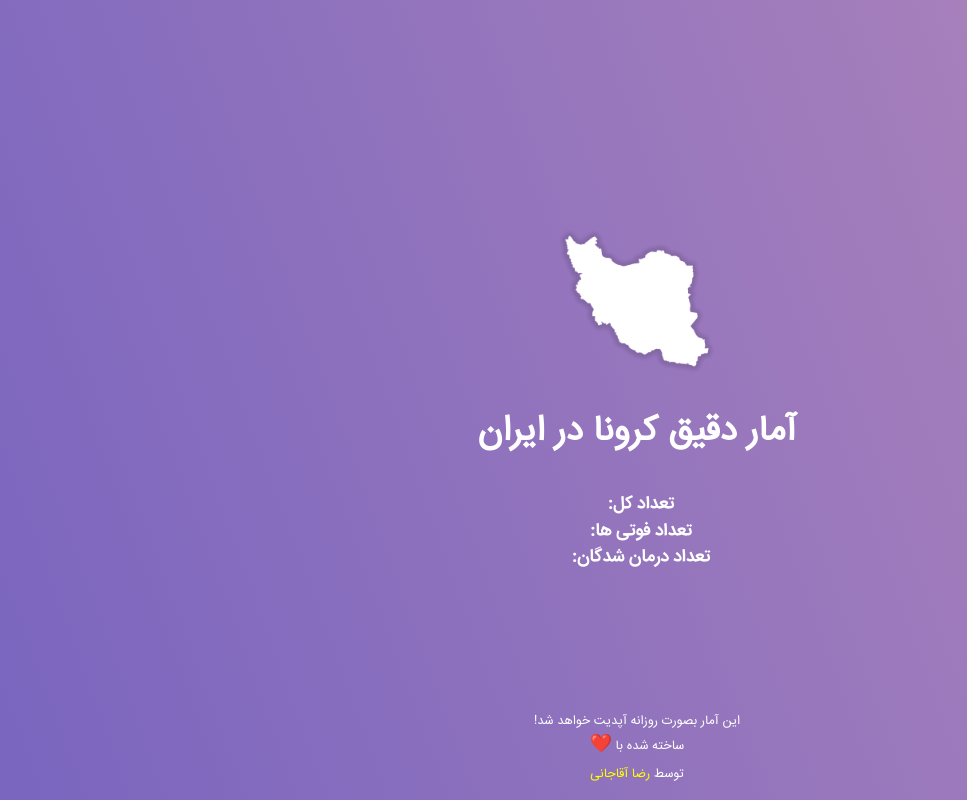
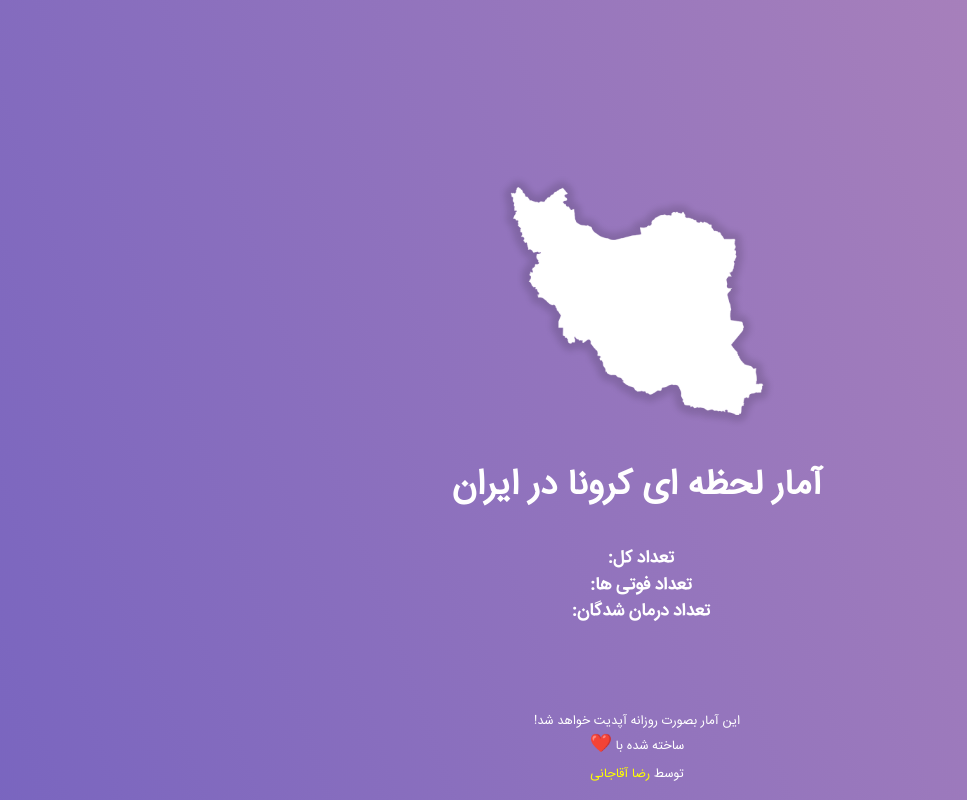
Before and after one commit to 10xxx/Irans-Corona-Stats, a plain HTML site: page index.html in a window 1280 px wide. Shown: the whole page, without its empty margins (3-970 px from the left). Drawn offline with nearby package versions, Linux system fonts and the light colour scheme; no server answers.

Commit message:
⚫ Change Title

```diff
--- a/index.html
+++ b/index.html
@@ -13,7 +13,7 @@
 
     <main id="main">
         <img src="./img/map-pic.png" alt="Map Pic" data-aos="fade-down" data-aos-duration="1500">
-        <h2 class="title" data-aos="fade-up" data-aos-duration="1500">آمار دقیق کرونا در ایران</h2>
+        <h2 class="title" data-aos="fade-up" data-aos-duration="1500">آمار لحظه ای کرونا در ایران</h2>
     </main>
 
     <div class="statss" >
--- a/style/style.css
+++ b/style/style.css
@@ -39,7 +39,7 @@ main {
 }
 
 main img {
-    width: 20%;
+    width: 35%;
 }
 
 main .title {
@@ -47,6 +47,8 @@ main .title {
     color: white;
     margin: 40px;
     font-size: 220%;
+    text-align: center;
+
 }
 
 .stats {
```
